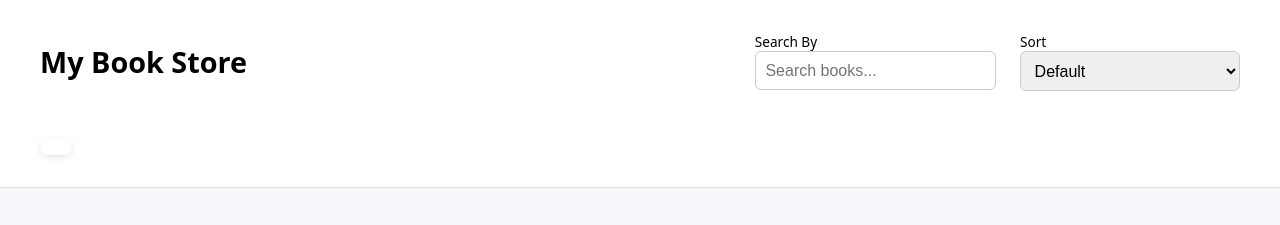
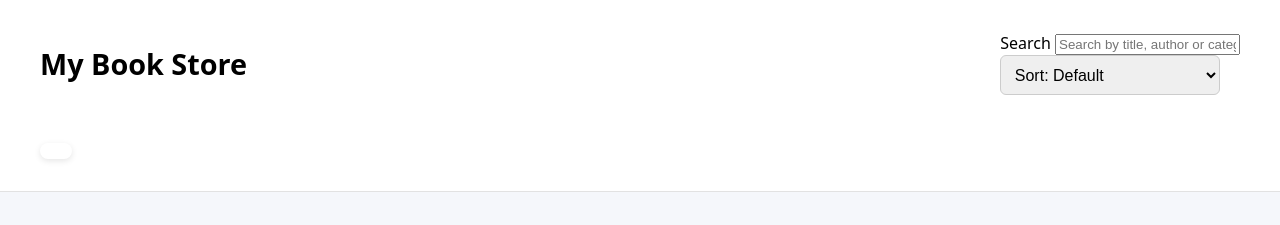
Before and after one commit to pmbooks/catalogue, a plain HTML site: page index.html in a window 1280 px wide. Shown: the top 225 px of the page. Drawn offline with Linux system fonts and the light colour scheme.

Commit message:
Update index.html

```diff
--- a/index.html
+++ b/index.html
@@ -3,22 +3,21 @@
 <head>
   <meta charset="utf-8">
   <meta name="viewport" content="width=device-width,initial-scale=1">
-  <title>Kriya-Style Bookstore (Enhanced)</title>
+  <title>Kriya-Style Bookstore (₹) — Final</title>
   <link rel="stylesheet" href="assets/style.css">
 </head>
 <body>
   <header class="header">
     <div class="container header-row">
       <h1 class="logo">My Book Store</h1>
-      <div class="filters">
-        <div class="filter-group">
-          <label>Search By</label>
-          <input id="search" class="search" placeholder="Search books..." />
+      <div class="controls">
+        <div class="search-wrap">
+          <label class="sr-only" for="search">Search</label>
+          <input id="search" placeholder="Search by title, author or category" autocomplete="off">
         </div>
-        <div class="filter-group">
-          <label>Sort</label>
-          <select id="sort">
-            <option value="default">Default</option>
+        <div class="selects">
+          <select id="sort" aria-label="Sort">
+            <option value="default">Sort: Default</option>
             <option value="title">Title A–Z</option>
             <option value="price_low">Price Low → High</option>
             <option value="price_high">Price High → Low</option>
@@ -26,17 +25,18 @@
         </div>
       </div>
     </div>
-
-    <div class="container category-row" id="category-row"></div>
+    <div class="container">
+      <div id="category-row" class="category-row" aria-hidden="false"></div>
+    </div>
   </header>
 
   <main class="container">
-    <div id="catalog" class="grid"></div>
-    <div id="pagination" class="pagination"></div>
+    <div id="catalog" class="grid" aria-live="polite"></div>
+    <nav id="pagination" class="pagination" aria-label="Pagination"></nav>
   </main>
 
   <footer class="footer">© <span id="year"></span> My Book Store</footer>
 
-<script src="assets/app.js"></script>
+  <script src="assets/app.js"></script>
 </body>
 </html>
```
